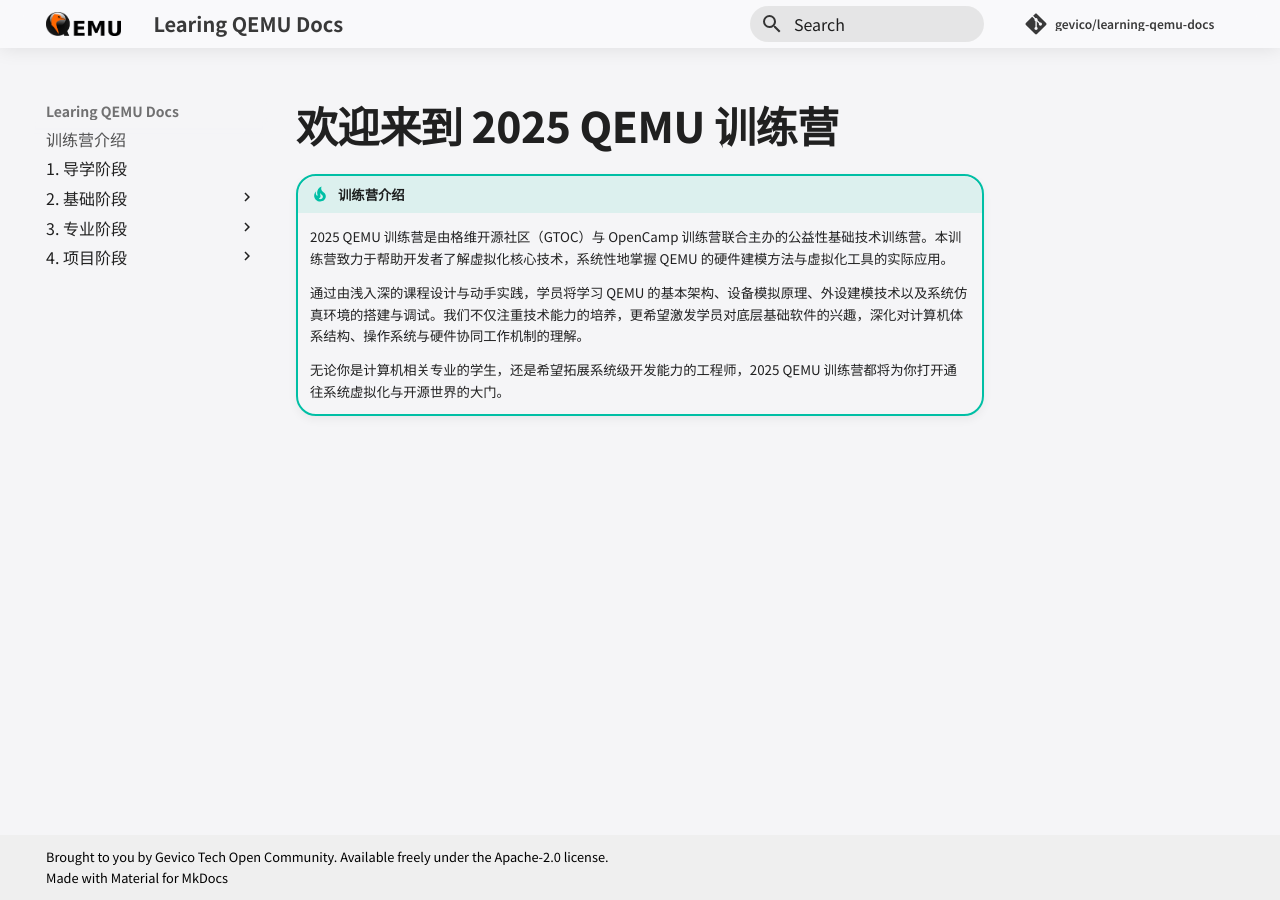
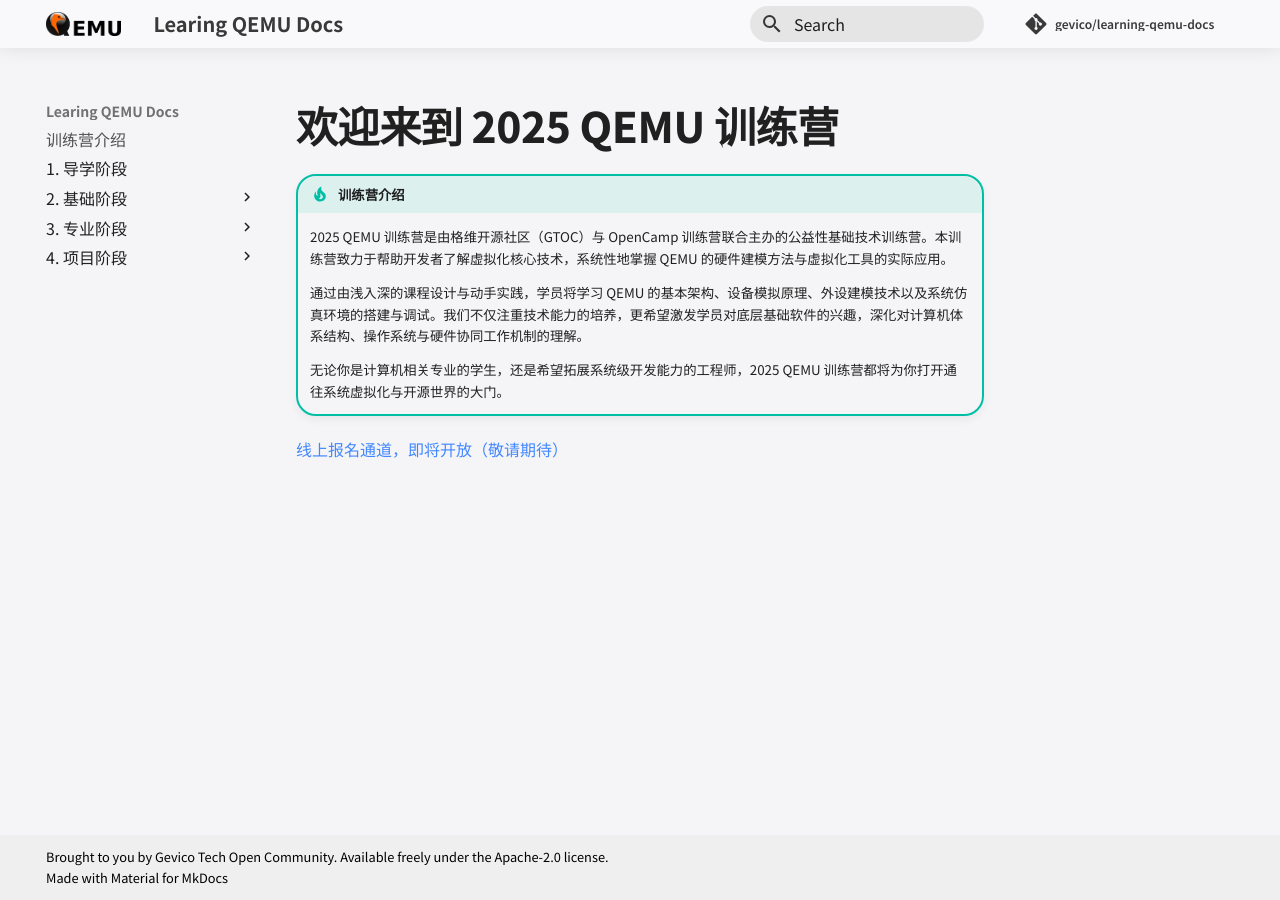
Before and after one commit to zevorn/learning-qemu-docs, an MkDocs documentation site: the page built from docs/index.md, in a window 1280 px wide. Built offline with MkDocs 1.6.1 and Material for MkDocs 9.7.7, drawn with Linux system fonts in a browser that asks for light colours; comment, search, counter and statistics services are not loaded.

Commit message:
docs: update index.md

```diff
--- a/docs/index.md
+++ b/docs/index.md
@@ -7,3 +7,5 @@
     通过由浅入深的课程设计与动手实践，学员将学习 QEMU 的基本架构、设备模拟原理、外设建模技术以及系统仿真环境的搭建与调试。我们不仅注重技术能力的培养，更希望激发学员对底层基础软件的兴趣，深化对计算机体系结构、操作系统与硬件协同工作机制的理解。
 
     无论你是计算机相关专业的学生，还是希望拓展系统级开发能力的工程师，2025 QEMU 训练营都将为你打开通往系统虚拟化与开源世界的大门。
+
+[线上报名通道，即将开放（敬请期待）]()
```
